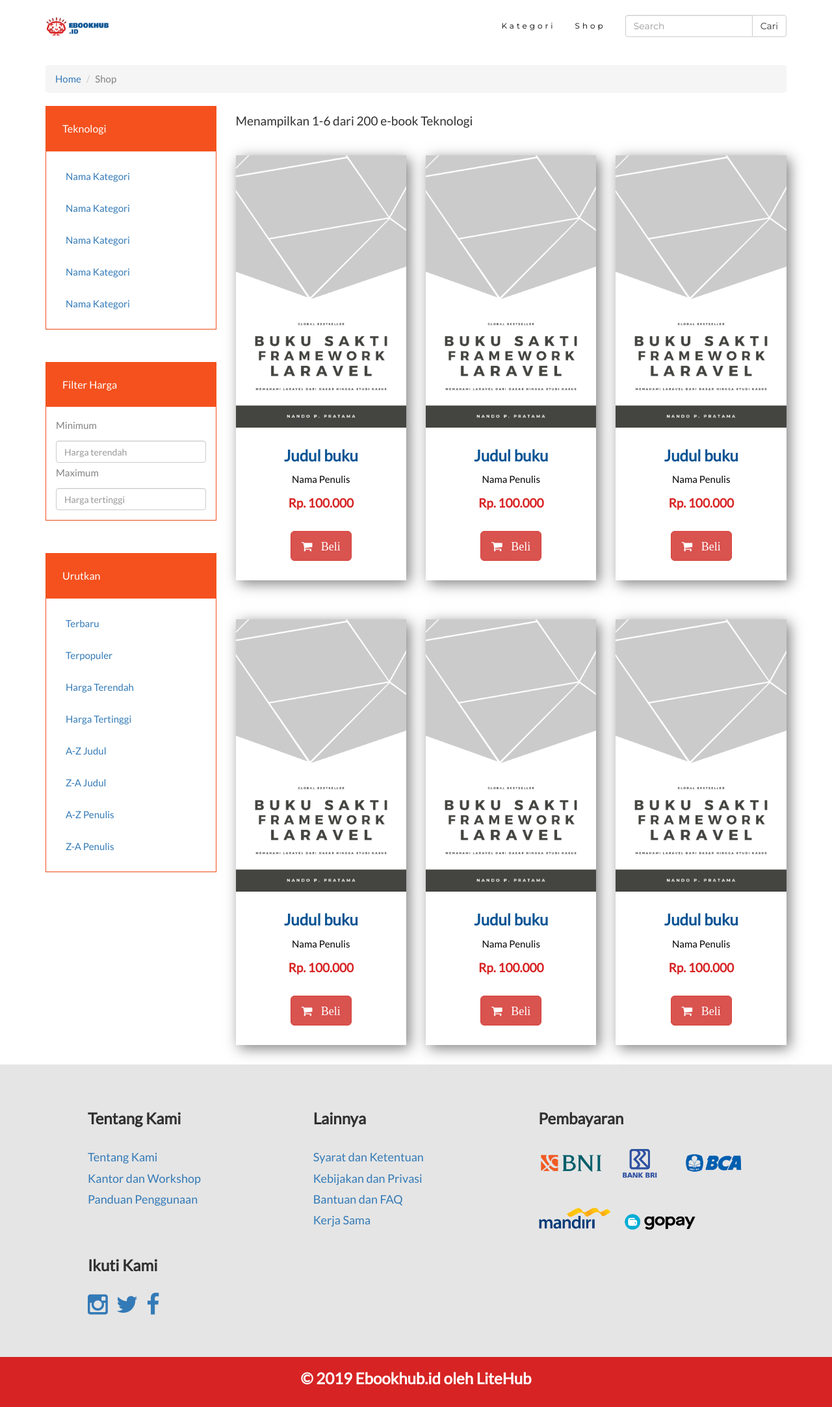
After one commit to nandoputrap/ebookhub-interface, a PHP site: page /shop.php in a window 1280 px wide. The commit adds this page. Shown: the whole page at 65% size. Run offline with PHP 8.4, Linux system fonts and the light colour scheme; some libraries are stand-ins or nearby versions.

Commit message:
sampai single product

```diff
--- a/css/style.css
+++ b/css/style.css
@@ -542,3 +542,28 @@ box-shadow: 5px 5px 20px 0px rgba(0,0,0,0.5);
   color: white;
 }
 /* End footer */
+
+
+/* SIDEBAR.PHP */
+
+.sidebar-menu{
+  margin-bottom: 50px;
+}
+
+/* SIDEBAR.PHP */
+
+
+/* SHOP .PHP */
+.shop{
+  margin-top: 100px;
+}
+
+.card-img-top{
+  max-width: 100%;
+  max-height: auto;
+}
+
+.card-product{
+  margin: 30px auto;
+}
+/* SHOP .PHP */
--- /dev/null
+++ b/shop.php
@@ -0,0 +1,124 @@
+<?php
+  require_once("templates/header.php");
+?>
+
+<div class="shop">
+  <div class="container">
+    <div class="row">
+      <div class="col-lg-12">
+        <ul class="breadcrumb">
+          <li><a href="index.php">Home</a></li>
+          <li>Shop</li>
+        </ul>
+      </div>
+    </div>
+
+    <div class="row">
+      <div class="col-md-3">
+        <?php require_once("templates/sidebar.php"); ?>
+      </div>
+
+      <div class="col-md-9">
+        <h4>Menampilkan 1-6 dari 200 e-book Teknologi</h4>
+
+        <div class="row">
+          <div class="product">
+            <div class="col-md-4 col-sm-6">
+              <div class="item">
+                <div class="card box-shadow text-center card-product">
+                  <img class="card-img-top img-fluid" src="images/ebook-1.png" alt="card-img">
+                  <div class="card-body">
+                    <a href="details.php"><h3 class="card-title ebook-title"><strong>Judul buku</strong></h3></a>
+                    <p class="card-text ebook-author">Nama Penulis</p>
+                    <h4 class="card-title ebook-price"><strong>Rp. 100.000</strong></h4>
+                    <a class="btn btn-lg btn-danger btn-beli text-capitalize"><i class="fa fa-shopping-cart"> &nbsp; Beli</i></a>
+                  </div>
+                </div>
+              </div>
+            </div>
+
+            <div class="col-md-4 col-sm-6">
+              <div class="item">
+                <div class="card box-shadow text-center card-product">
+                  <img class="card-img-top img-fluid" src="images/ebook-1.png" alt="card-img">
+                  <div class="card-body">
+                    <a href="index.php"><h3 class="card-title ebook-title"><strong>Judul buku</strong></h3></a>
+                    <p class="card-text ebook-author">Nama Penulis</p>
+                    <h4 class="card-title ebook-price"><strong>Rp. 100.000</strong></h4>
+                    <a class="btn btn-lg btn-danger btn-beli text-capitalize"><i class="fa fa-shopping-cart"> &nbsp; Beli</i></a>
+                  </div>
+                </div>
+              </div>
+            </div>
+
+            <div class="col-md-4 col-sm-6">
+              <div class="item">
+                <div class="card box-shadow text-center card-product">
+                  <img class="card-img-top img-fluid" src="images/ebook-1.png" alt="card-img">
+                  <div class="card-body">
+                    <a href="index.php"><h3 class="card-title ebook-title"><strong>Judul buku</strong></h3></a>
+                    <p class="card-text ebook-author">Nama Penulis</p>
+                    <h4 class="card-title ebook-price"><strong>Rp. 100.000</strong></h4>
+                    <a class="btn btn-lg btn-danger btn-beli text-capitalize"><i class="fa fa-shopping-cart"> &nbsp; Beli</i></a>
+                  </div>
+                </div>
+              </div>
+            </div>
+
+            <div class="col-md-4 col-sm-6">
+              <div class="item">
+                <div class="card box-shadow text-center card-product">
+                  <img class="card-img-top img-fluid" src="images/ebook-1.png" alt="card-img">
+                  <div class="card-body">
+                    <a href="index.php"><h3 class="card-title ebook-title"><strong>Judul buku</strong></h3></a>
+                    <p class="card-text ebook-author">Nama Penulis</p>
+                    <h4 class="card-title ebook-price"><strong>Rp. 100.000</strong></h4>
+                    <a class="btn btn-lg btn-danger btn-beli text-capitalize"><i class="fa fa-shopping-cart"> &nbsp; Beli</i></a>
+                  </div>
+                </div>
+              </div>
+            </div>
+
+            <div class="col-md-4 col-sm-6">
+              <div class="item">
+                <div class="card box-shadow text-center card-product">
+                  <img class="card-img-top img-fluid" src="images/ebook-1.png" alt="card-img">
+                  <div class="card-body">
+                    <a href="index.php"><h3 class="card-title ebook-title"><strong>Judul buku</strong></h3></a>
+                    <p class="card-text ebook-author">Nama Penulis</p>
+                    <h4 class="card-title ebook-price"><strong>Rp. 100.000</strong></h4>
+                    <a class="btn btn-lg btn-danger btn-beli text-capitalize"><i class="fa fa-shopping-cart"> &nbsp; Beli</i></a>
+                  </div>
+                </div>
+              </div>
+            </div>
+
+            <div class="col-md-4 col-sm-6">
+              <div class="item">
+                <div class="card box-shadow text-center card-product">
+                  <img class="card-img-top img-fluid" src="images/ebook-1.png" alt="card-img">
+                  <div class="card-body">
+                    <a href="index.php"><h3 class="card-title ebook-title"><strong>Judul buku</strong></h3></a>
+                    <p class="card-text ebook-author">Nama Penulis</p>
+                    <h4 class="card-title ebook-price"><strong>Rp. 100.000</strong></h4>
+                    <a class="btn btn-lg btn-danger btn-beli text-capitalize"><i class="fa fa-shopping-cart"> &nbsp; Beli</i></a>
+                  </div>
+                </div>
+              </div>
+            </div>
+
+
+
+          </div>
+        </div>
+      </div>
+    </div>
+
+
+    </div>
+
+</div>
+
+<?php
+  require_once("templates/footer.php");
+?>
--- a/templates/footer.php
+++ b/templates/footer.php
@@ -1,3 +1,61 @@
+<!-- Begin Footer -->
+<div class="footer">
+  <div class="container">
+    <div class="row row-footer-1">
+      <div class="col-md-4 col-sm-12">
+        <h2>Tentang Kami</h2>
+        <ul class="list-group">
+          <li class="li-footer"><a href="#">Tentang Kami</a></li>
+          <li class="li-footer"><a href="#">Kantor dan Workshop</a></li>
+          <li class="li-footer"><a href="#">Panduan Penggunaan</a></li>
+        </ul>
+      </div>
+      <div class="col-md-4 col-sm-12">
+        <h2>Lainnya</h2>
+        <ul class="list-group">
+          <li class="li-footer"><a href="#">Syarat dan Ketentuan</a></li>
+          <li class="li-footer"><a href="#">Kebijakan dan Privasi</a></li>
+          <li class="li-footer"><a href="#">Bantuan dan FAQ</a></li>
+          <li class="li-footer"><a href="#">Kerja Sama</a></li>
+        </ul>
+      </div>
+      <div class="col-md-4 col-sm-12">
+        <h2>Pembayaran</h2>
+        <img src="images/payments.png" alt="payments" class="payments">
+      </div>
+    </div>
+
+    <div class="row row-footer-2">
+      <div class="col-md-4 col-sm-12">
+        <h2>Ikuti Kami</h2>
+        <ul class="list-inline">
+          <li><a href="#"><i class="fa fa-instagram fa-footer"></i></a></li>
+          <li><a href="#"><i class="fa fa-twitter fa-footer"></i></a></li>
+          <li><a href="#"><i class="fa fa-facebook fa-footer"></i></a></li>
+        </ul>
+      </div>
+    </div>
+  </div>
+</div>
+<!-- End Footer -->
+
+<!-- Begin Copyright -->
+<div class="copyright">
+  <div class="container">
+    <div class="row">
+      <div class="col-sm-12 text-center copyright-text">
+        <h2>&copy;&nbsp;2019 <strong>Ebookhub.id</strong> oleh <strong>LiteHub</strong> </h2>
+      </div>
+    </div>
+  </div>
+</div>
+<!-- End Copyright -->
+
+<script src="https://code.jquery.com/jquery-3.2.1.slim.min.js" integrity="sha384-KJ3o2DKtIkvYIK3UENzmM7KCkRr/rE9/Qpg6aAZGJwFDMVNA/GpGFF93hXpG5KkN" crossorigin="anonymous"></script>
+<script src="https://cdnjs.cloudflare.com/ajax/libs/popper.js/1.12.9/umd/popper.min.js" integrity="sha384-ApNbgh9B+Y1QKtv3Rn7W3mgPxhU9K/ScQsAP7hUibX39j7fakFPskvXusvfa0b4Q" crossorigin="anonymous"></script>
+
+
+
     <!-- ALL JS HERE -->
     <script src="js/jquery-3.4.1.min.js"></script>
 <script src="js/owl.carousel.min.js"></script>
--- a/templates/header.php
+++ b/templates/header.php
@@ -51,6 +51,7 @@
         <div class="collapse navbar-collapse" id="myNavbar">
           <ul class="nav navbar-nav navbar-right">
             <li><a href="#about">Kategori</a></li>
+            <li><a href="shop.php">Shop</a></li>
 
             <li>
 
--- /dev/null
+++ b/templates/sidebar.php
@@ -0,0 +1,63 @@
+<div class="panel panel-default sidebar-menu">
+
+  <div class="panel-kategori">
+    <div class="panel-heading">
+      <h3 class="panel-title">Teknologi</h3>
+    </div>
+
+    <div class="panel-body">
+      <ul class="nav nav-pills nav-stacked category-menu">
+        <li><a href="#">Nama Kategori</a></li>
+        <li><a href="#">Nama Kategori</a></li>
+        <li><a href="#">Nama Kategori</a></li>
+        <li><a href="#">Nama Kategori</a></li>
+        <li><a href="#">Nama Kategori</a></li>
+      </ul>
+    </div>
+  </div>
+
+</div>
+
+<div class="panel panel-default sidebar-menu">
+  <div class="panel-harga">
+    <div class="panel-heading">
+      <h3 class="panel-title">Filter Harga</h3>
+    </div>
+
+    <div class="panel-body">
+      <ul class="nav nav-pills nav-stacked category-menu">
+        <li>
+          <p>Minimum</p>
+          <input type="text" class="form-control" placeholder="Harga terendah" name="q">
+        </li>
+        <li>
+          <p>Maximum</p>
+          <input type="text" class="form-control" placeholder="Harga tertinggi" name="q">
+        </li>
+      </ul>
+    </div>
+  </div>
+</div>
+
+<div class="panel panel-default sidebar-menu">
+
+  <div class="panel-kategori">
+    <div class="panel-heading">
+      <h3 class="panel-title">Urutkan</h3>
+    </div>
+
+    <div class="panel-body">
+      <ul class="nav nav-pills nav-stacked category-menu">
+        <li><a href="#">Terbaru</a></li>
+        <li><a href="#">Terpopuler</a></li>
+        <li><a href="#">Harga Terendah</a></li>
+        <li><a href="#">Harga Tertinggi</a></li>
+        <li><a href="#">A-Z Judul</a></li>
+        <li><a href="#">Z-A Judul</a></li>
+        <li><a href="#">A-Z Penulis</a></li>
+        <li><a href="#">Z-A Penulis</a></li>
+      </ul>
+    </div>
+  </div>
+
+</div>
```
Also changed, not shown: details.php (added, +72 -0 lines), index-template.php (deleted, +0 -336 lines), index.php (+0 -55 lines).
